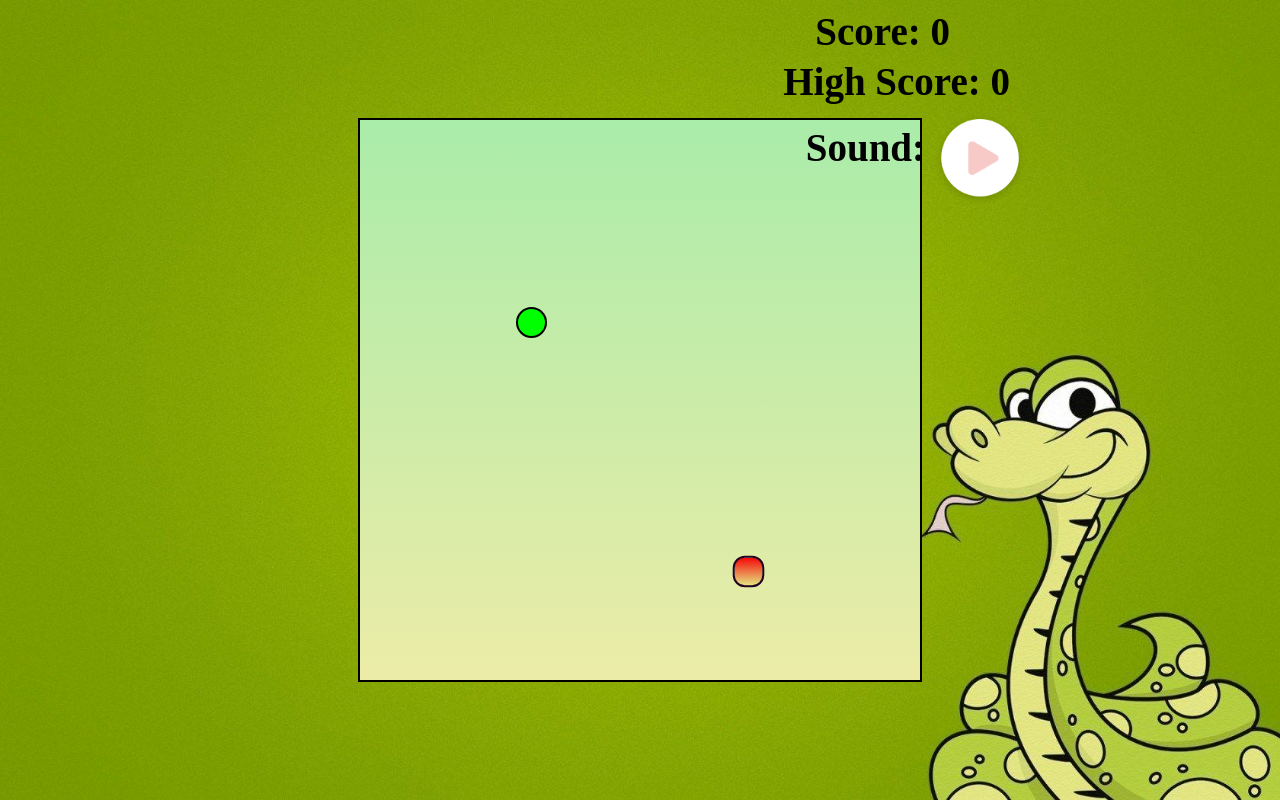
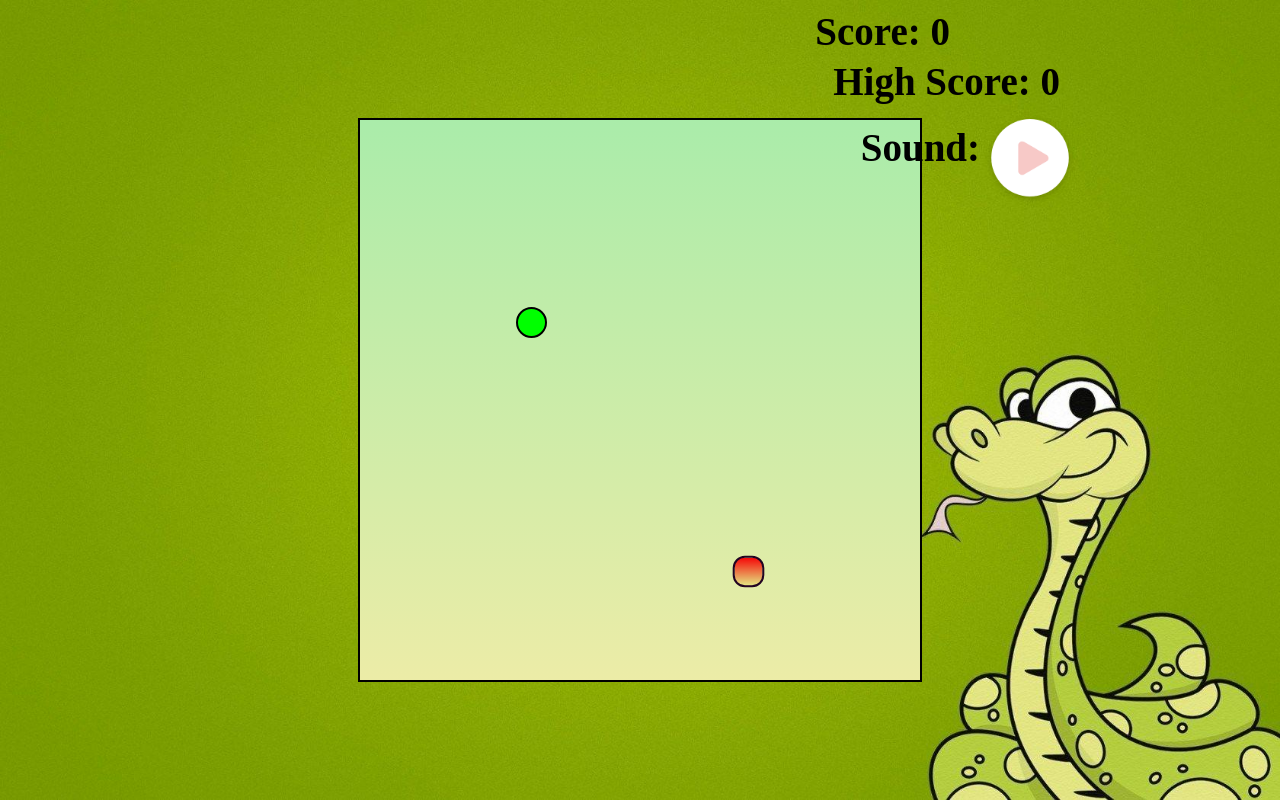
Before and after one commit to Chandan07nikhil/Snake-verse, a plain HTML site: page index.html in a window 1280 px wide. Drawn offline with Linux system fonts and the light colour scheme; a web font is replaced by a local one.

Commit message:
Update style.css

```diff
--- a/css/style.css
+++ b/css/style.css
@@ -26,7 +26,7 @@
 #hiscoreBox{
     position: absolute;
     top: 59px;
-    right: 270px;
+    right: 220px;
     font-size: 39px;
     font-weight: bold;
     font-family: 'New Tegomin', serif;
@@ -35,7 +35,7 @@
 #sound{
     position: absolute;
     top: 125px;
-    right: 355px;
+    right: 300px;
     font-size: 39px;
     font-weight: bold;
     font-family: 'New Tegomin', serif;
@@ -44,7 +44,7 @@
 #icon{
     position: absolute;
     top: 110px;
-    right: 250px;
+    right: 200px;
 }
 
 #board{
```
